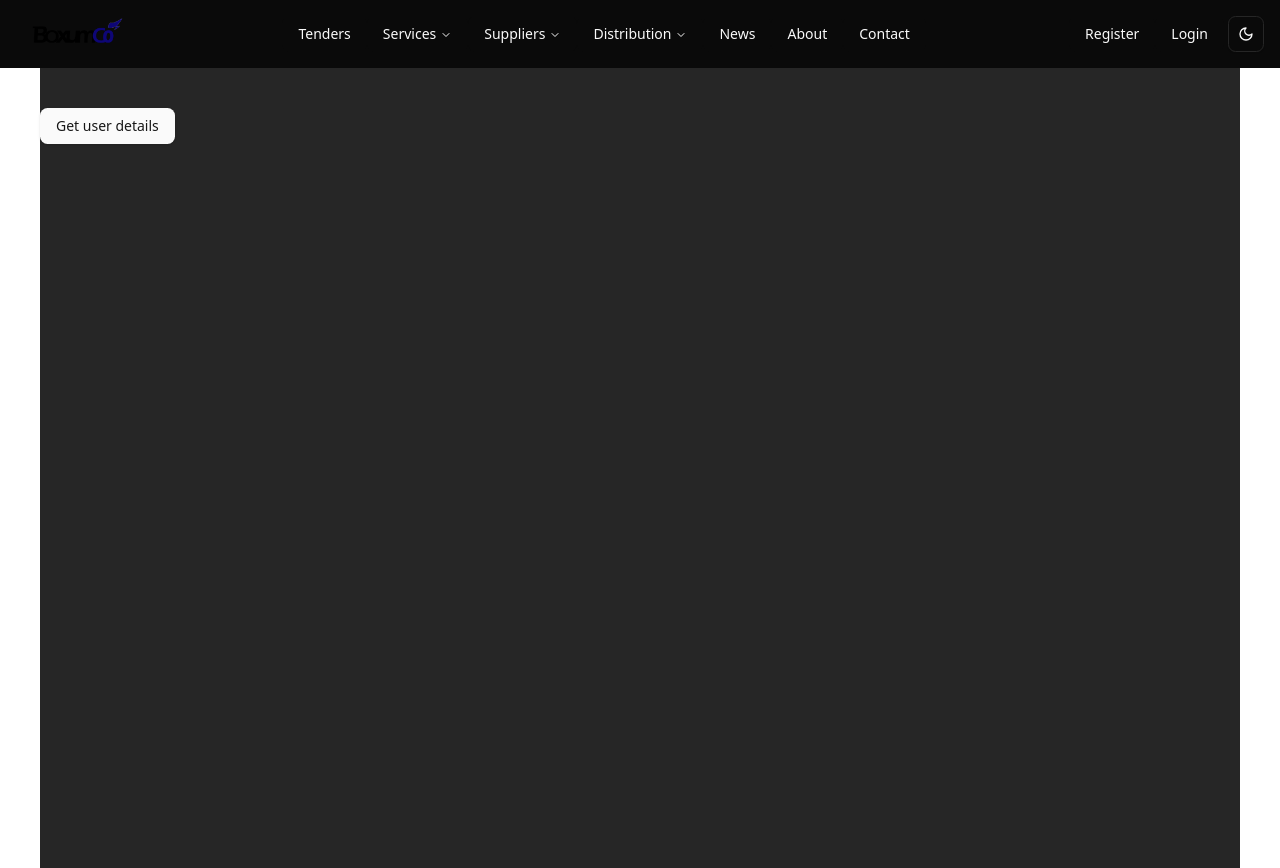
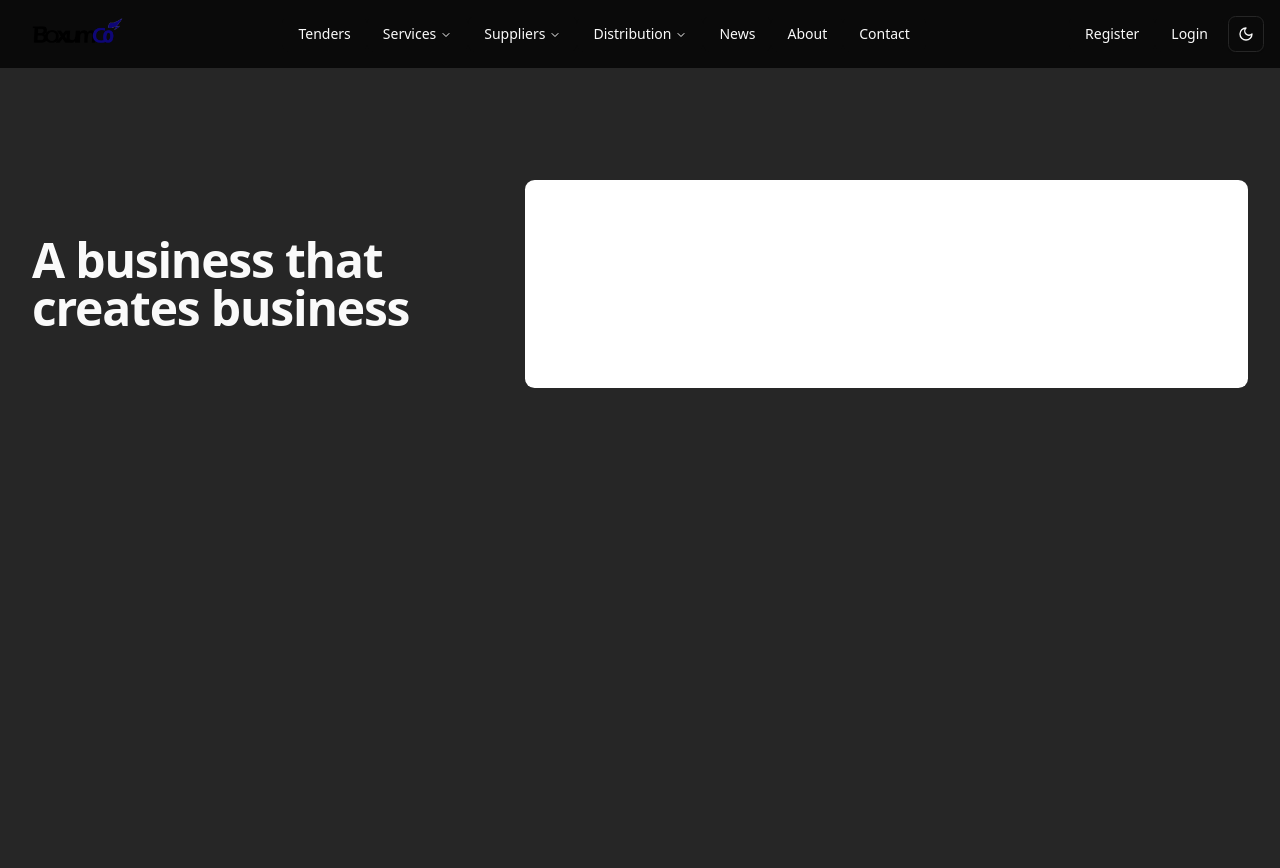
Before and after one commit to Yellowatch/boxumco, a React (Vite) app in the folder frontend-client/: page / in a window 1280 px wide. After the commit the page ends 800 px from the top, so only its background shows below. Built offline with nearby package versions, Linux system fonts and the light colour scheme.

Commit message:
fixing some styling issues

```diff
--- a/frontend-client/src/components/authentication/DisableMFA.tsx
+++ b/frontend-client/src/components/authentication/DisableMFA.tsx
@@ -45,7 +45,7 @@ const DisableMFA = ({ onDisabled }: DisableMFAProps) => {
     return (
         <Dialog>
             <div className="space-y-6">
-                <p>MFA is currently enabled on your account.</p>
+                <p className='dimmed-text'>MFA is currently enabled on your account.</p>
                 <Button variant="destructive" asChild>
                     <DialogTrigger>Disable MFA</DialogTrigger>
                 </Button>
--- a/frontend-client/src/index.css
+++ b/frontend-client/src/index.css
@@ -23,21 +23,43 @@
   --color-accent: #2d3748;
 }
 
-@utility container {
-  max-width: 1200px;
-  margin: auto;
-  padding-top: 40px;
-  padding-bottom: 40px;
+@layer utilities {
+  .container {
+    @apply max-w-7xl mx-auto py-8;
+  }
 }
 
 @layer components {
   .card{
-    @apply bg-white shadow-md rounded-lg p-6 max-w-xl;
+    @apply bg-white shadow-lg rounded-lg p-6 max-w-xl;
+  }
+  .dimmed-text {
+    @apply text-sm text-gray-500;
   }
 }
 
 @layer base {
+  body {
+    @apply bg-primary dark:bg-primary-dark text-primary-dark dark:text-primary antialiased;
+    font-family: system-ui, -apple-system, BlinkMacSystemFont, "Segoe UI", Roboto, "Helvetica Neue", Arial, sans-serif;
+    line-height: 1.6;
+  }
+  section {
+    @apply py-12 px-4 md:px-8 my-8;
+  }
   h1 {
-    @apply text-4xl font-bold;
+    @apply text-4xl font-bold tracking-tight text-primary-dark dark:text-primary sm:text-5xl;
+  }
+  h2 {
+    @apply text-3xl font-semibold tracking-tight text-primary-dark dark:text-primary sm:text-4xl;
+  }
+  h3 {
+    @apply text-2xl font-medium tracking-tight text-primary-dark dark:text-primary sm:text-3xl;
+  }
+  p {
+    @apply mt-2 text-lg text-gray-700;
+  }
+  hr {
+    @apply h-px bg-neutral-200 border-0 dark:bg-neutral-600;
   }
 }
--- a/frontend-client/src/pages/HomePage.tsx
+++ b/frontend-client/src/pages/HomePage.tsx
@@ -1,20 +1,15 @@
-import { Button } from '@/components/ui/button';
-import { useAuth } from '@/context/AuthContext';
-import { toast } from "sonner"
+
 
 const HomePage = () => {
-    const { fetchUserDetails } = useAuth();
-
-    const onClickButton = async () => {
-        const data = await fetchUserDetails();
-        console.log("data", data);
-    };
 
     return (
         <>
-            <div className='container bg-primary dark:bg-primary-dark h-screen'>
-                <Button onClick={onClickButton}>Get user details</Button>
-            </div>
+            <section>
+                <div className='container grid grid-cols-5 grid-rows-4 gap-4'>
+                    <h1 className="col-span-2 row-span-2 row-start-2">A business that creates business</h1>
+                    <div className="bg-white size-full rounded-lg row-span-4 col-span-3"></div>
+                </div>
+            </section>
         </>
     );
 };
--- a/frontend-client/src/pages/ProfilePage.tsx
+++ b/frontend-client/src/pages/ProfilePage.tsx
@@ -22,16 +22,16 @@ const ProfilePage = () => {
         <div className='bg-primary dark:bg-dark dark:text-white'>
             {/* Heading */}
             <div className='container w-2/3'>
-                <h1 className='text-4xl font-semibold'>Profile Page</h1>
-                <p className='font-extralight opacity-50'>
+                <h1>Profile Page</h1>
+                <p className='dimmed-text'>
                     You may view or change your personal information below.
                 </p>
             </div>
-            <hr className="h-px bg-neutral-200 border-0 dark:bg-neutral-600" />
+            <hr />
 
             {/* Edit details */}
             <div className='container w-2/3 space-y-6'>
-                <h1 className='text-2xl font-semibold'>Edit Details</h1>
+                <h2>Edit Details</h2>
                 {isLoading ? (
                     // Loader is displayed only in the edit details section
                     <div className="flex justify-center">
@@ -48,11 +48,11 @@ const ProfilePage = () => {
                     <UpdateProfileForm values={data.data} />
                 )}
             </div>
-            <hr className="h-px bg-neutral-200 border-0 dark:bg-neutral-600" />
+            <hr />
 
             {/* MFA */}
             <div className='container w-2/3 space-y-6'>
-                <h1 className="text-3xl font-semibold">Multi-Factor Authentication</h1>
+                <h2>Multi-Factor Authentication</h2>
                 {isLoading ? (
                     // Loader is displayed only in the edit details section
                     <div className="flex justify-center">
@@ -69,23 +69,23 @@ const ProfilePage = () => {
                     <MfaSetup initialMfaEnabled={data.data.mfa_enabled} />
                 )}
             </div>
-            <hr className="h-px bg-neutral-200 border-0 dark:bg-neutral-600" />
+            <hr />
 
             {/* Change Password */}
             <div className='container w-2/3 space-y-6'>
-                <h1 className='text-2xl font-semibold'>Change Password</h1>
-                <p className='font-extralight opacity-50'>
+                <h2>Change Password</h2>
+                <p className='dimmed-text'>
                     Update your password associated with your account.
                 </p>
                 <ChangePassword />
             </div>
-            <hr className="h-px bg-neutral-200 border-0 dark:bg-neutral-600" />
+            <hr />
 
             {/* Delete Account */}
             <div className='container w-2/3 space-y-2'>
                 <Dialog>
-                    <h1 className='text-2xl font-semibold'>Delete Account</h1>
-                    <p className='font-extralight opacity-50'>
+                    <h2>Delete Account</h2>
+                    <p className='dimmed-text'>
                         This will delete your account permanently. We cannot retrieve your account once this action is complete.
                     </p>
                     <div className='mt-6'>
```
